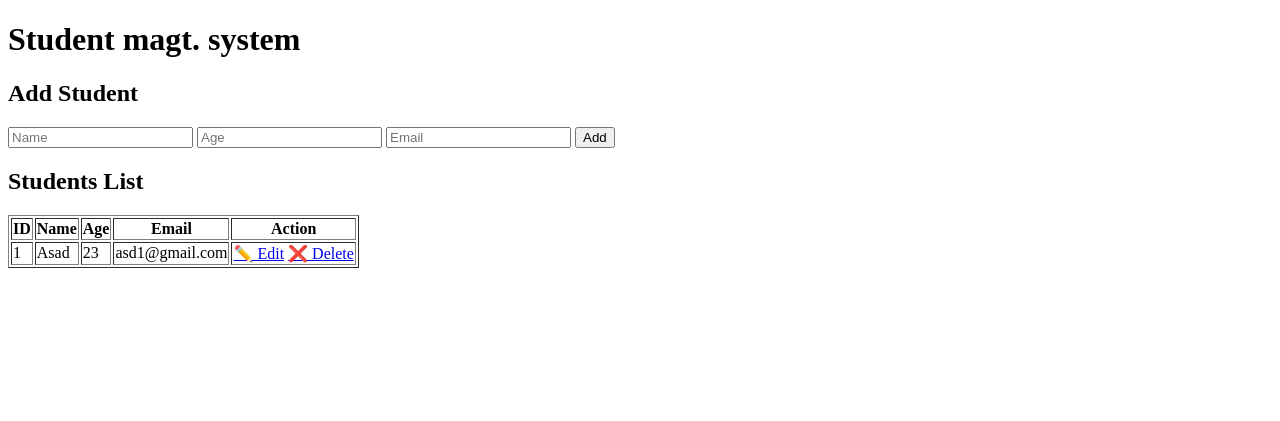
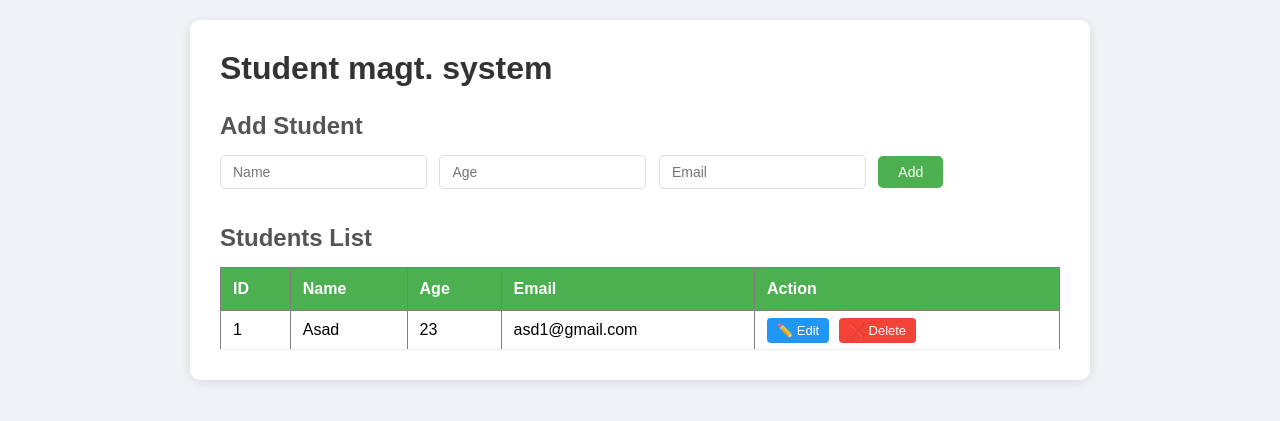
Before and after one commit to AhmedShahdev/PythonCrud, a Flask app: page / in a window 1280 px wide. Shown: the top 421 px of the page. Run offline with Flask 3, Linux system fonts and the light colour scheme; data comes from the database, SQL or seed files in the repository; both versions use the stored data as it was after the commit.

Commit message:
Crud Flask App

```diff
--- /dev/null
+++ b/static/style.css
@@ -0,0 +1,94 @@
+* {
+    margin: 0;
+    padding: 0;
+    box-sizing: border-box;
+}
+
+body {
+    font-family: Arial, sans-serif;
+    background: #f0f2f5;
+    padding: 20px;
+}
+
+.container {
+    max-width: 900px;
+    margin: 0 auto;
+    background: white;
+    padding: 30px;
+    border-radius: 10px;
+    box-shadow: 0 2px 10px rgba(0,0,0,0.1);
+}
+
+h1 {
+    color: #333;
+    margin-bottom: 20px;
+}
+
+h2 {
+    color: #555;
+    margin-bottom: 15px;
+    margin-top: 25px;
+}
+
+input {
+    padding: 8px 12px;
+    margin-right: 8px;
+    margin-bottom: 10px;
+    border: 1px solid #ddd;
+    border-radius: 5px;
+    font-size: 14px;
+}
+
+button {
+    padding: 8px 20px;
+    background: #4CAF50;
+    color: white;
+    border: none;
+    border-radius: 5px;
+    cursor: pointer;
+    font-size: 14px;
+}
+
+button:hover {
+    background: #45a049;
+}
+
+table {
+    width: 100%;
+    border-collapse: collapse;
+    margin-top: 10px;
+}
+
+th {
+    background: #4CAF50;
+    color: white;
+    padding: 12px;
+    text-align: left;
+}
+
+td {
+    padding: 10px 12px;
+    border-bottom: 1px solid #eee;
+}
+
+tr:hover {
+    background: #f9f9f9;
+}
+
+a {
+    padding: 5px 10px;
+    border-radius: 4px;
+    text-decoration: none;
+    font-size: 13px;
+    margin-right: 5px;
+}
+
+a[href*="edit"] {
+    background: #2196F3;
+    color: white;
+}
+
+a[href*="delete"] {
+    background: #f44336;
+    color: white;
+}
--- a/templates/edit.html
+++ b/templates/edit.html
@@ -4,6 +4,7 @@
     <meta charset="UTF-8">
     <meta name="viewport" content="width=device-width, initial-scale=1.0">
     <title>Edit Student</title>
+    <link rel="stylesheet" href="{{ url_for('static', filename='style.css') }}">
 </head>
 <body>
     <h1>Edit Student</h1>
--- a/templates/index.html
+++ b/templates/index.html
@@ -4,6 +4,7 @@
     <meta charset="UTF-8">
     <meta name="viewport" content="width=device-width, initial-scale=1.0">
     <title>Crud App sqlite</title>
+    <link rel="stylesheet" href="{{ url_for('static', filename='style.css') }}">
 </head>
 <body>
         <div class="container">
```
Also changed, not shown: students.db.
